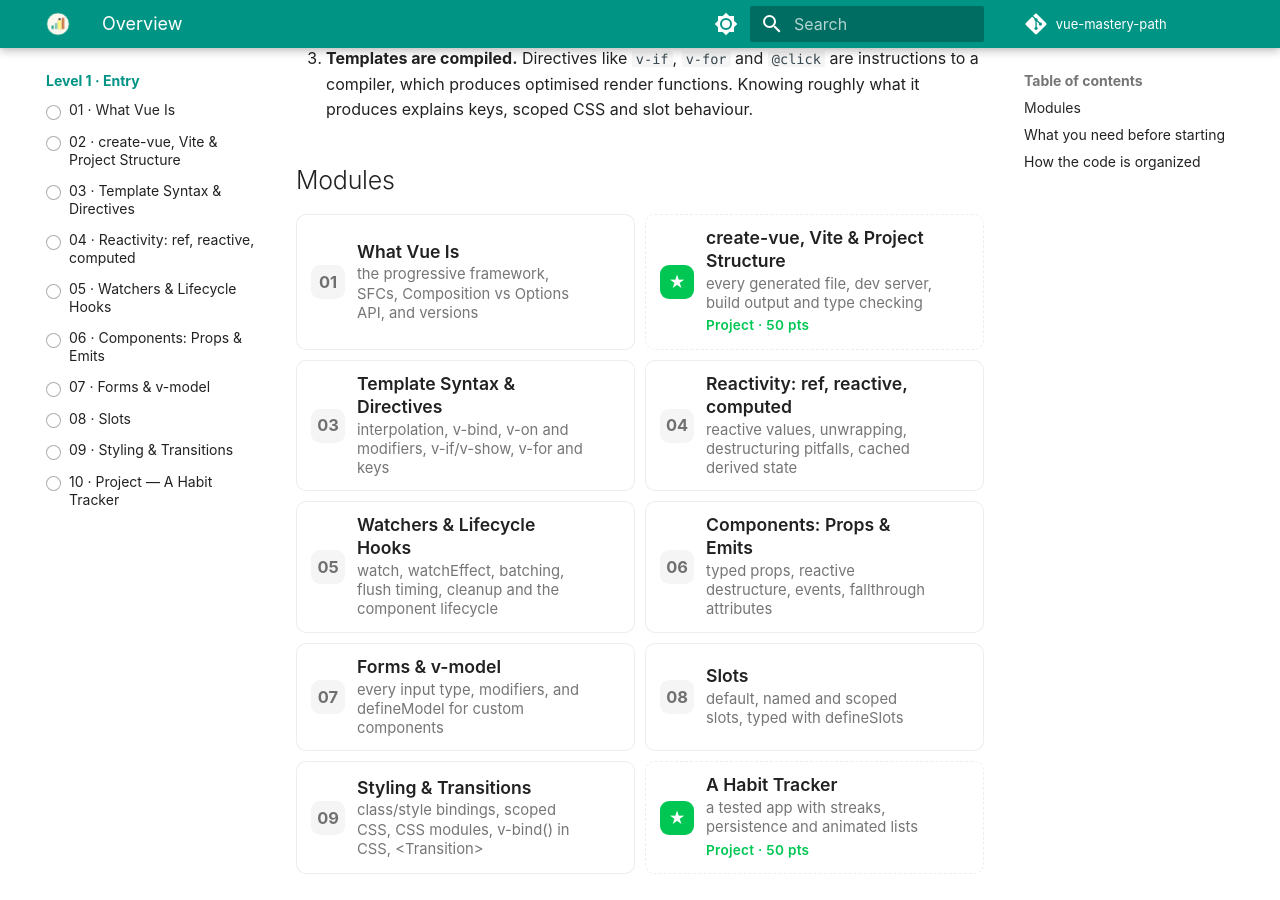
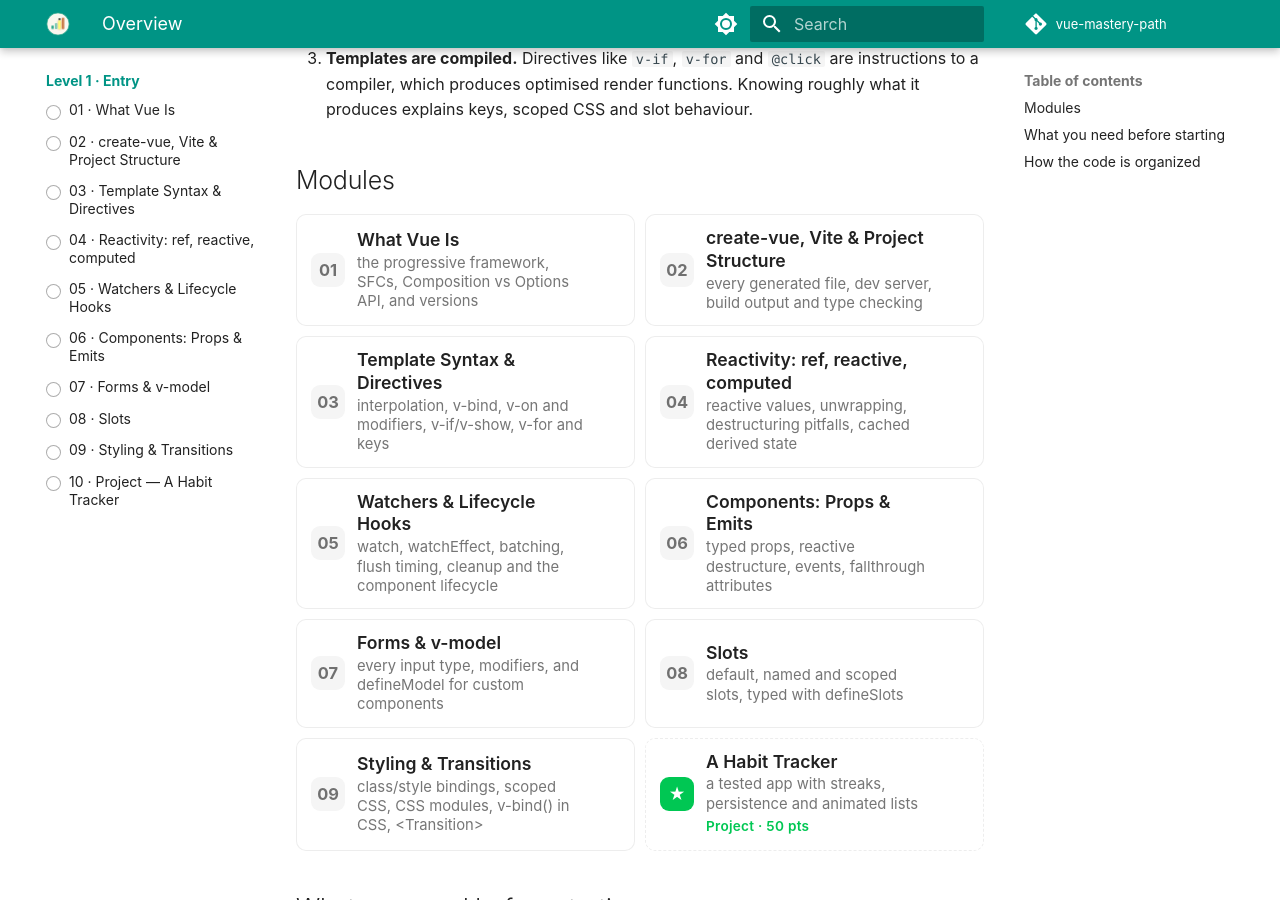
Before and after one commit to SIGILIPELLI/vue-mastery-path, an MkDocs documentation site: the page built from docs/level-1/index.md, in a window 1280 px wide and 900 px high, scrolled down 667 px. Built offline with MkDocs 1.6.1 and Material for MkDocs 9.7.7, drawn with Linux system fonts in a browser that asks for light colours; comment, search, counter and statistics services are not loaded.

Commit message:
Lesson and project counts use one definition; remove stale 'being written' notices
Co-Authored-By: Claude Sonnet 5.5 <noreply@anthropic.com>

```diff
--- a/docs/javascripts/progress-tracker.js
+++ b/docs/javascripts/progress-tracker.js
@@ -43,7 +43,7 @@
     } catch (e) { return null; }
   }
   function isProjectSlug(slug) {
-    return /project|capstone/i.test(slug || "");
+    return /(^|\/)\d+-(project|capstone)\b/i.test(slug || "");
   }
   function pointsFor(slug) {
     return isProjectSlug(slug) ? POINTS_PROJECT : POINTS_LESSON;
```
Also changed, not shown: docs/index.md (+1 -1 lines).
